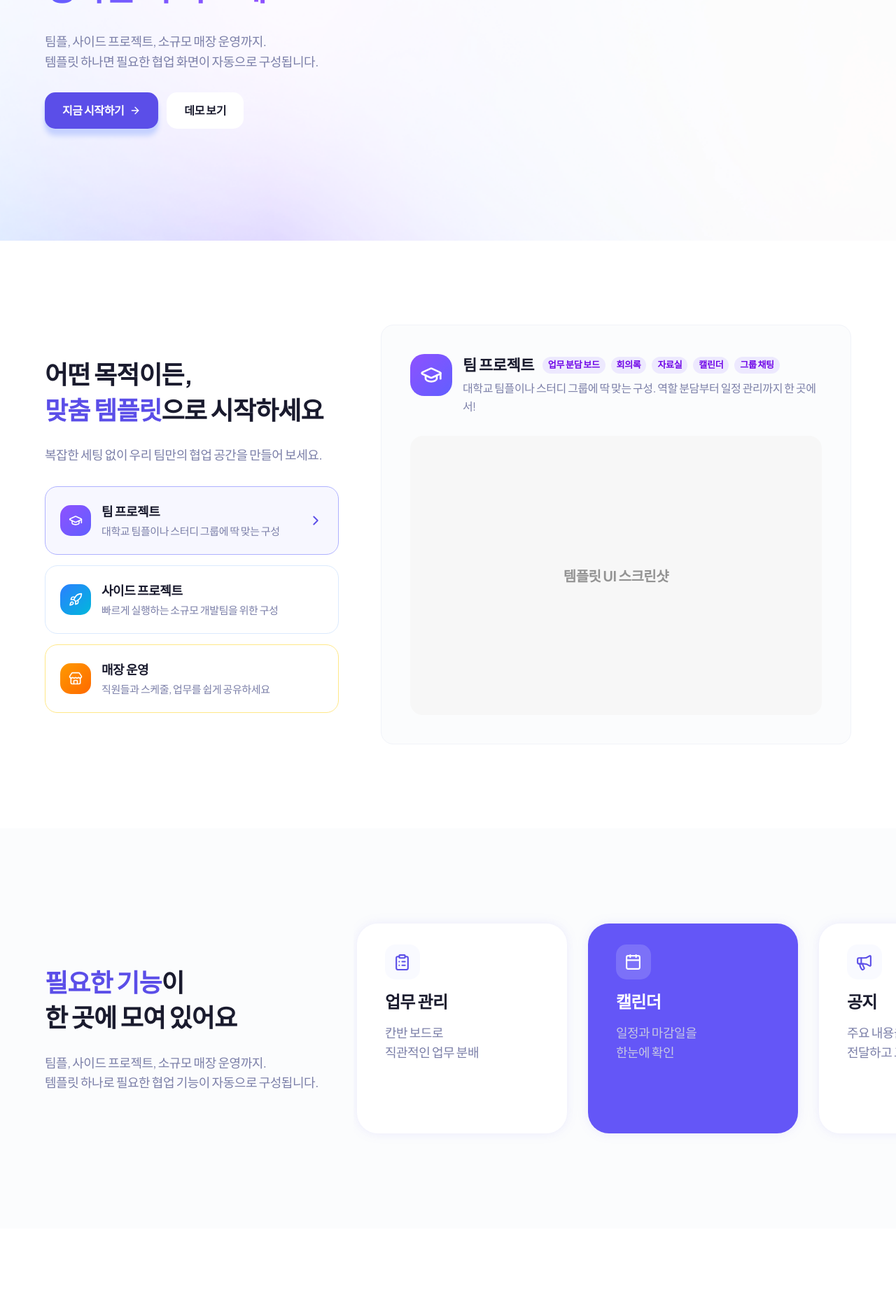
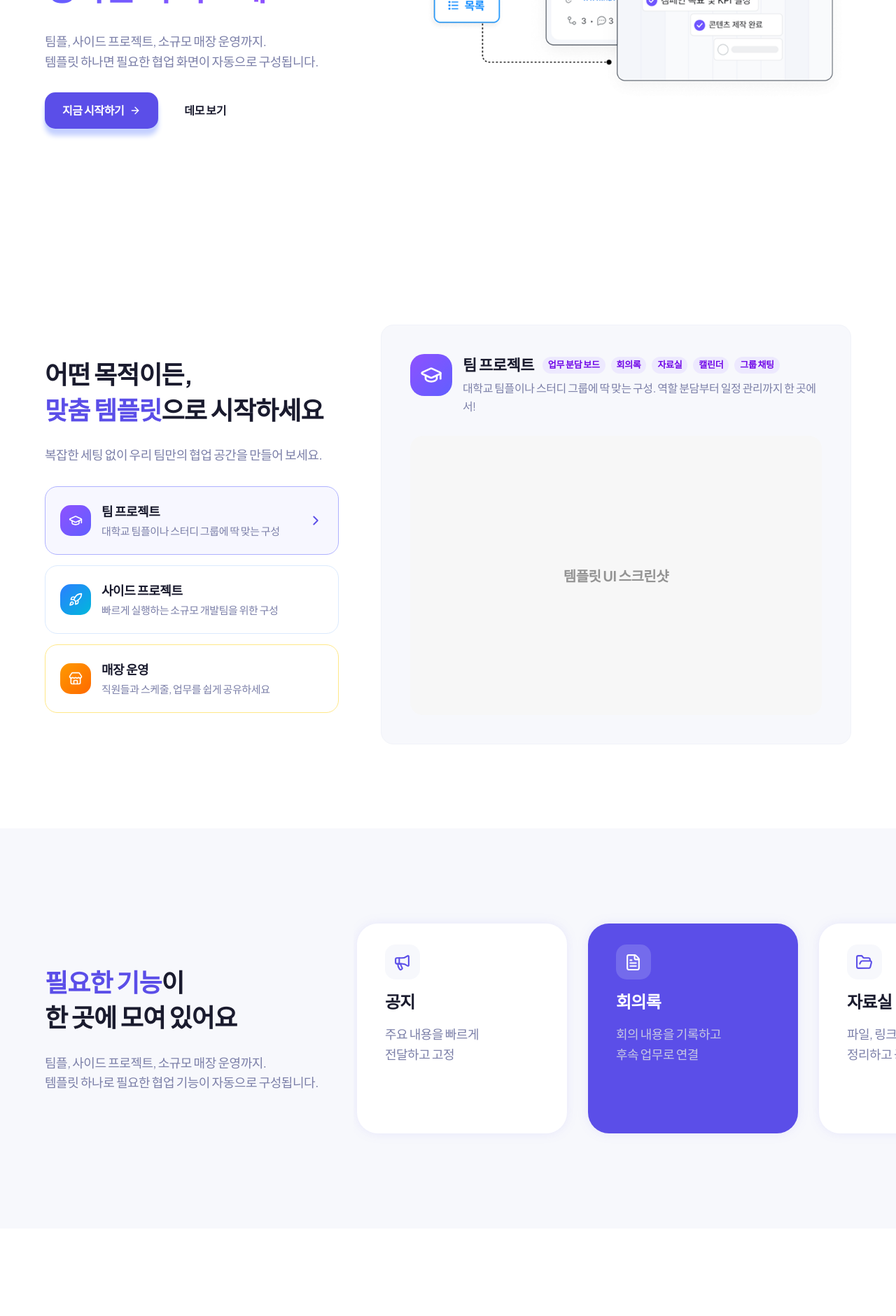
Before and after one commit to TeampleRun/syncly, a Next.js app: page / in a window 1280 px wide. Shown: the part 420-2301 px from the top of the page at 70% size. Built offline with nearby package versions, Linux system fonts and the light colour scheme.

Commit message:
design: 랜딩 페이지 디자인 보정 (#1)

```diff
--- a/src/widgets/landing/landing-cta/ui/CtaSection.tsx
+++ b/src/widgets/landing/landing-cta/ui/CtaSection.tsx
@@ -12,9 +12,9 @@ export default function CtaSection() {
       initial="hidden"
       whileInView="visible"
       viewport={VIEWPORT_ONCE}
-      className="animate-gradient-x from-brand-start via-brand-deep to-brand-start flex flex-col items-center gap-[35px] bg-linear-to-br bg-[length:200%_200%] px-6 py-20 text-center [animation-duration:10s] sm:px-16 lg:py-25"
+      className="animate-gradient-x from-brand-start via-brand-deep to-brand-start flex flex-col items-center gap-8.75 bg-linear-to-br bg-[length:200%_200%] px-6 py-20 text-center [animation-duration:10s] sm:px-16 lg:py-25"
     >
-      <div className="flex flex-col gap-[30px]">
+      <div className="flex flex-col gap-7.5">
         <motion.h2
           variants={fadeUp}
           className="text-3xl leading-[1.4] font-bold tracking-[-0.9px] text-white sm:text-4xl"
@@ -34,7 +34,7 @@ export default function CtaSection() {
       <motion.div variants={fadeUp}>
         <Link
           href="/login"
-          className="text-brand inline-block rounded-[15px] bg-white px-[25px] py-3 text-base font-bold tracking-[-0.4px] shadow-lg transition-transform hover:scale-103"
+          className="text-brand inline-block rounded-[15px] bg-white px-6.25 py-3 text-base font-bold tracking-[-0.4px] shadow-lg transition-transform hover:scale-103"
         >
           무료로 시작하기
         </Link>
--- a/src/widgets/landing/landing-cta/ui/LandingFooter.tsx
+++ b/src/widgets/landing/landing-cta/ui/LandingFooter.tsx
@@ -3,7 +3,7 @@ export default function LandingFooter() {
   const year = new Date().getFullYear();
 
   return (
-    <footer className="border-brand/10 border-t bg-white px-6 pt-[26px] pb-[25px] sm:px-16">
+    <footer className="border-brand/10 border-t bg-white px-6 pt-6.5 pb-6.25 sm:px-16">
       <div className="flex flex-col items-center justify-center gap-2.5">
         <p className="text-brand-muted text-xs">© {year} Syncly. 소규모 팀을 위한 협업 플랫폼.</p>
         <a
@@ -13,7 +13,7 @@ export default function LandingFooter() {
           aria-label="Syncly GitHub 저장소"
           className="text-brand-ink transition-opacity hover:opacity-70"
         >
-          <svg viewBox="0 0 24 24" fill="currentColor" className="size-[25px]" aria-hidden="true">
+          <svg viewBox="0 0 24 24" fill="currentColor" className="size-6.25" aria-hidden="true">
             <path d="M12 1C5.923 1 1 5.923 1 12c0 4.867 3.149 8.979 7.521 10.436.55.096.756-.233.756-.522 0-.262-.013-1.128-.013-2.049-2.764.509-3.479-.674-3.699-1.292-.124-.317-.66-1.293-1.127-1.554-.385-.207-.936-.715-.014-.729.866-.014 1.485.797 1.691 1.128.99 1.663 2.571 1.196 3.204.907.096-.715.385-1.196.701-1.471-2.448-.275-5.005-1.224-5.005-5.432 0-1.196.426-2.186 1.128-2.956-.111-.275-.496-1.402.11-2.915 0 0 .921-.288 3.024 1.128a10.2 10.2 0 0 1 2.75-.371c.936 0 1.871.123 2.75.371 2.104-1.43 3.025-1.128 3.025-1.128.605 1.513.22 2.64.11 2.915.701.77 1.127 1.747 1.127 2.956 0 4.222-2.571 5.157-5.019 5.432.399.344.743 1.004.743 2.035 0 1.471-.014 2.654-.014 3.025 0 .289.207.632.756.522C19.851 20.979 23 16.854 23 12c0-6.077-4.922-11-11-11Z" />
           </svg>
         </a>
--- a/src/widgets/landing/landing-features/ui/FeaturesSection.tsx
+++ b/src/widgets/landing/landing-features/ui/FeaturesSection.tsx
@@ -1,6 +1,7 @@
 'use client';
 
-// 기능 소개 섹션 — 좌측 헤딩 옆으로 기능 카드가 가로 스크롤되며 순차 등장한다
+// 기능 소개 섹션 — 좌측 헤딩 옆에서 기능 카드 트랙이 자동 캐러셀로 순환한다
+import { useEffect, useState } from 'react';
 import { motion } from 'motion/react';
 import { cn } from '@/shared/lib/utils';
 import { fadeUp, staggerContainer, VIEWPORT_ONCE } from '@/shared/lib/motion';
@@ -8,22 +9,72 @@ import { featureCards } from '../config/features';
 import type { FeatureCard } from '../config/features';
 
 const CARD_STYLES: Record<FeatureCard['variant'], string> = {
-  light: 'items-start bg-white px-10 py-[30px] drop-shadow-[0px_0px_7.5px_rgba(91,78,232,0.1)]',
-  accent:
-    'items-start bg-[#6456f7] px-10 py-[30px] drop-shadow-[0px_0px_7.5px_rgba(91,78,232,0.1)]',
-  soft: 'items-center justify-center bg-[#f9faff] p-[30px] text-center',
+  light: 'items-start bg-white px-10 py-7.5 drop-shadow-[0px_0px_7.5px_rgba(91,78,232,0.1)]',
+  accent: 'bg-brand items-start px-10 py-7.5 drop-shadow-[0px_0px_7.5px_rgba(91,78,232,0.1)]',
+  soft: 'bg-brand-surface items-center justify-center p-7.5 text-center',
 };
 
+const AUTO_ROTATE_MS = 2400;
+const CARD_WIDTH = 300;
+const CARD_GAP = 30;
+const VISIBLE_CARD_COUNT = 3;
+const RESET_INDEX = featureCards.length % 2 === 0 ? featureCards.length : featureCards.length * 2;
+const carouselCards = [
+  ...featureCards,
+  ...(featureCards.length % 2 === 0 ? [] : featureCards),
+  ...featureCards.slice(0, VISIBLE_CARD_COUNT),
+];
+
+function getDisplayVariant(index: number): FeatureCard['variant'] {
+  return index % 2 === 0 ? 'light' : 'accent';
+}
+
 export default function FeaturesSection() {
+  const [activeIndex, setActiveIndex] = useState(0);
+  const [isInstantReset, setIsInstantReset] = useState(false);
+
+  useEffect(() => {
+    const timer = window.setInterval(() => {
+      setActiveIndex((currentIndex) => currentIndex + 1);
+    }, AUTO_ROTATE_MS);
+
+    return () => {
+      window.clearInterval(timer);
+    };
+  }, []);
+
+  useEffect(() => {
+    if (!isInstantReset) {
+      return;
+    }
+
+    const frame = window.requestAnimationFrame(() => {
+      setIsInstantReset(false);
+    });
+
+    return () => {
+      window.cancelAnimationFrame(frame);
+    };
+  }, [isInstantReset]);
+
+  const handleAnimationComplete = () => {
+    if (activeIndex !== RESET_INDEX) {
+      return;
+    }
+
+    setIsInstantReset(true);
+    setActiveIndex(0);
+  };
+
   return (
-    <section id="features" className="bg-[#fbfcfd] py-20 lg:py-30">
-      <div className="mx-auto flex max-w-[1400px] flex-col items-start gap-[30px] px-6 sm:px-16 lg:flex-row lg:items-center lg:gap-[50px] lg:pr-0">
+    <section id="features" className="bg-brand-surface py-20 lg:py-30">
+      <div className="mx-auto flex max-w-350 flex-col items-start gap-7.5 px-6 sm:px-16 lg:flex-row lg:items-center lg:gap-12.5 lg:pr-0">
         <motion.div
           variants={fadeUp}
           initial="hidden"
           whileInView="visible"
           viewport={VIEWPORT_ONCE}
-          className="flex shrink-0 flex-col gap-[25px]"
+          className="flex shrink-0 flex-col gap-6.25"
         >
           <h2 className="text-brand-ink text-3xl leading-[1.4] font-bold tracking-[-0.9px] sm:text-4xl">
             <span className="text-brand">필요한 기능</span>이
@@ -40,50 +91,55 @@ export default function FeaturesSection() {
           initial="hidden"
           whileInView="visible"
           viewport={VIEWPORT_ONCE}
-          className="flex w-full min-w-0 [scrollbar-width:thin] gap-[30px] overflow-x-auto py-4 pl-[5px]"
+          className="w-full min-w-0 overflow-hidden py-4 pl-1.25"
+          aria-live="polite"
         >
-          {featureCards.map((feature) => (
+          <motion.div
+            animate={{ x: -activeIndex * (CARD_WIDTH + CARD_GAP) }}
+            transition={isInstantReset ? { duration: 0 } : { duration: 0.6, ease: 'easeInOut' }}
+            onAnimationComplete={handleAnimationComplete}
+            className="flex gap-7.5"
+          >
+            {carouselCards.map((feature, index) => {
+              const displayVariant = getDisplayVariant(index);
+              const isClonedCard = index >= RESET_INDEX;
+
+              return (
                 <motion.article
-              key={feature.title}
+                  key={`${feature.title}-${index}`}
                   variants={fadeUp}
+                  aria-hidden={isClonedCard}
                   className={cn(
-                'flex size-[300px] shrink-0 flex-col gap-[15px] rounded-[30px]',
-                CARD_STYLES[feature.variant],
+                    'flex size-75 shrink-0 flex-col gap-3.75 rounded-[30px]',
+                    CARD_STYLES[displayVariant],
                   )}
                 >
                   <div
                     className={cn(
                       'flex items-center justify-center rounded-[15px]',
-                  feature.variant === 'accent' && 'size-[50px] bg-[rgba(249,250,255,0.16)]',
-                  feature.variant === 'light' && 'size-[50px] bg-[#f9faff]',
-                  feature.variant === 'soft' && 'bg-brand-soft size-12',
+                      displayVariant === 'accent' && 'size-12.5 bg-[rgba(249,250,255,0.16)]',
+                      displayVariant === 'light' && 'bg-brand-surface size-12.5',
                     )}
                   >
                     <feature.icon
                       className={cn(
-                    feature.variant === 'accent' ? 'text-white' : 'text-brand',
-                    feature.variant === 'soft' ? 'size-6' : 'size-[25px]',
+                        displayVariant === 'accent' ? 'text-white' : 'text-brand',
+                        'size-6.25',
                       )}
                     />
                   </div>
                   <h3
                     className={cn(
-                  'leading-[1.4] font-bold',
-                  feature.variant === 'soft'
-                    ? 'text-brand-ink text-xl tracking-[-0.5px]'
-                    : 'text-2xl tracking-[-0.6px]',
-                  feature.variant === 'accent' ? 'text-white' : 'text-brand-ink',
+                      'text-2xl leading-[1.4] font-bold tracking-[-0.6px]',
+                      displayVariant === 'accent' ? 'text-white' : 'text-brand-ink',
                     )}
                   >
                     {feature.title}
                   </h3>
                   <p
                     className={cn(
-                  'leading-[1.6]',
-                  feature.variant === 'soft'
-                    ? 'text-brand-muted text-base tracking-[-0.4px]'
-                    : 'text-lg tracking-[-0.45px]',
-                  feature.variant === 'accent' ? 'text-[#c6c8e3]' : 'text-brand-muted',
+                      'text-lg leading-[1.6] tracking-[-0.45px]',
+                      displayVariant === 'accent' ? 'text-[#c6c8e3]' : 'text-brand-muted',
                     )}
                   >
                     {feature.descriptionLines[0]}
@@ -91,7 +147,9 @@ export default function FeaturesSection() {
                     {feature.descriptionLines[1]}
                   </p>
                 </motion.article>
-          ))}
+              );
+            })}
+          </motion.div>
         </motion.div>
       </div>
     </section>
--- a/src/widgets/landing/landing-header/ui/LandingHeader.tsx
+++ b/src/widgets/landing/landing-header/ui/LandingHeader.tsx
@@ -31,7 +31,7 @@ export default function LandingHeader() {
           : 'border-brand/10 bg-white',
       )}
     >
-      <nav className="flex items-center justify-between px-6 pt-4 pb-[17px] sm:px-16">
+      <nav className="flex items-center justify-between px-6 pt-4 pb-4.25 sm:px-16">
         <div className="flex items-center gap-2">
           <div className="from-brand-start to-brand-end flex size-8 items-center justify-center rounded-[18px] bg-linear-to-br">
             <Boxes className="size-4 text-white" />
@@ -47,7 +47,7 @@ export default function LandingHeader() {
           </Link>
           <Link
             href="/login"
-            className="bg-brand hover:bg-brand-deep flex items-center gap-[3px] rounded-[18px] px-3.5 py-2 text-sm font-semibold whitespace-nowrap text-white transition-colors sm:px-5"
+            className="bg-brand hover:bg-brand-deep flex items-center gap-0.75 rounded-[18px] px-3.5 py-2 text-sm font-semibold whitespace-nowrap text-white transition-colors sm:px-5"
           >
             무료로 시작하기
             <ArrowRight className="size-4" />
--- a/src/widgets/landing/landing-hero/ui/HeroSection.tsx
+++ b/src/widgets/landing/landing-hero/ui/HeroSection.tsx
@@ -1,6 +1,6 @@
 'use client';
 
-// 랜딩 히어로 섹션 — 좌측 텍스트가 순차 등장하고 우측 UI 목업 일러스트가 배경으로 깔린다
+// 랜딩 히어로 섹션 — 좌측 텍스트가 순차 등장하고 우측 UI 목업 일러스트가 함께 보인다
 import { motion } from 'motion/react';
 import Image from 'next/image';
 import Link from 'next/link';
@@ -12,30 +12,31 @@ const PRIMARY_BUTTON_SHADOW = '0px 10px 7.5px #c6d2ff, 0px 4px 3px #c6d2ff';
 
 export default function HeroSection() {
   return (
-    <section className="relative overflow-hidden">
-      <Image
-        src="/landing/hero-bg.png"
-        alt=""
-        fill
-        priority
-        className="pointer-events-none object-cover"
-      />
+    <section className="relative overflow-hidden bg-white">
       <motion.div
         variants={staggerContainer}
         initial="hidden"
         animate="visible"
-        className="relative mx-auto flex max-w-[1400px] flex-col items-start gap-[30px] px-6 py-20 sm:px-16 lg:py-40"
+        className="relative mx-auto flex max-w-350 flex-col items-start gap-7.5 px-6 py-20 sm:px-16 lg:py-40"
       >
+        <Image
+          src="/landing/hero-bg.png"
+          alt=""
+          width={916}
+          height={515}
+          priority
+          className="pointer-events-none absolute top-24 left-140 z-0 hidden h-auto w-229 max-w-[55vw] object-contain lg:block"
+        />
         <motion.span
           variants={fadeUp}
-          className="border-brand-soft text-brand inline-flex items-center gap-[5px] rounded-full border bg-white px-[13px] py-[7px] text-[13px] font-semibold tracking-[-0.325px]"
+          className="border-brand-soft text-brand relative z-10 inline-flex items-center gap-1.25 rounded-full border bg-white px-3.25 py-1.75 text-[13px] font-semibold tracking-[-0.325px]"
         >
           <Sparkles className="size-3" />
           소규모 팀을 위한 맞춤형 협업 플랫폼
         </motion.span>
         <motion.h1
           variants={fadeUp}
-          className="flex flex-col gap-[3px] text-4xl leading-[1.4] font-extrabold tracking-[-1.2px] sm:text-5xl"
+          className="relative z-10 flex flex-col gap-0.75 text-4xl leading-[1.4] font-extrabold tracking-[-1.2px] sm:text-5xl"
         >
           <span className="text-brand-ink">협업은 더 가볍게</span>
           <span className="animate-gradient-x from-brand-start via-brand-end to-brand-start bg-linear-to-r bg-[length:200%_auto] bg-clip-text text-transparent">
@@ -44,16 +45,19 @@ export default function HeroSection() {
         </motion.h1>
         <motion.p
           variants={fadeUp}
-          className="text-brand-muted max-w-xl text-lg leading-[1.6] tracking-[-0.45px]"
+          className="text-brand-muted relative z-10 max-w-xl text-lg leading-[1.6] tracking-[-0.45px]"
         >
           팀플, 사이드 프로젝트, 소규모 매장 운영까지.
           <br />
           템플릿 하나면 필요한 협업 화면이 자동으로 구성됩니다.
         </motion.p>
-        <motion.div variants={fadeUp} className="flex w-full flex-col gap-3 sm:w-auto sm:flex-row">
+        <motion.div
+          variants={fadeUp}
+          className="relative z-10 flex w-full flex-col gap-3 sm:w-auto sm:flex-row"
+        >
           <Link
             href="/login"
-            className="bg-brand flex h-[52px] w-full items-center justify-center gap-2 rounded-[15px] px-[25px] py-3 text-base font-semibold tracking-[-0.4px] text-white transition-transform hover:scale-103 sm:w-auto"
+            className="bg-brand flex h-13 w-full items-center justify-center gap-2 rounded-[15px] px-6.25 py-3 text-base font-semibold tracking-[-0.4px] text-white transition-transform hover:scale-103 sm:w-auto"
             style={{ boxShadow: PRIMARY_BUTTON_SHADOW }}
           >
             지금 시작하기
@@ -61,7 +65,7 @@ export default function HeroSection() {
           </Link>
           <Link
             href="#features"
-            className="text-brand-ink hover:bg-brand-secondary flex h-[52px] w-full items-center justify-center rounded-[15px] bg-white px-[25px] py-3 text-base font-semibold tracking-[-0.4px] transition-colors sm:w-auto"
+            className="text-brand-ink hover:bg-brand-secondary flex h-13 w-full items-center justify-center rounded-[15px] bg-white px-6.25 py-3 text-base font-semibold tracking-[-0.4px] transition-colors sm:w-auto"
           >
             데모 보기
           </Link>
```
Also changed, not shown: src/widgets/landing/landing-steps/ui/StepsSection.tsx (+33 -33 lines), src/widgets/landing/landing-templates/ui/TemplatesSection.tsx (+11 -14 lines), public/landing/hero-bg.png. Lines whose indentation alone changed are shown as unchanged.
